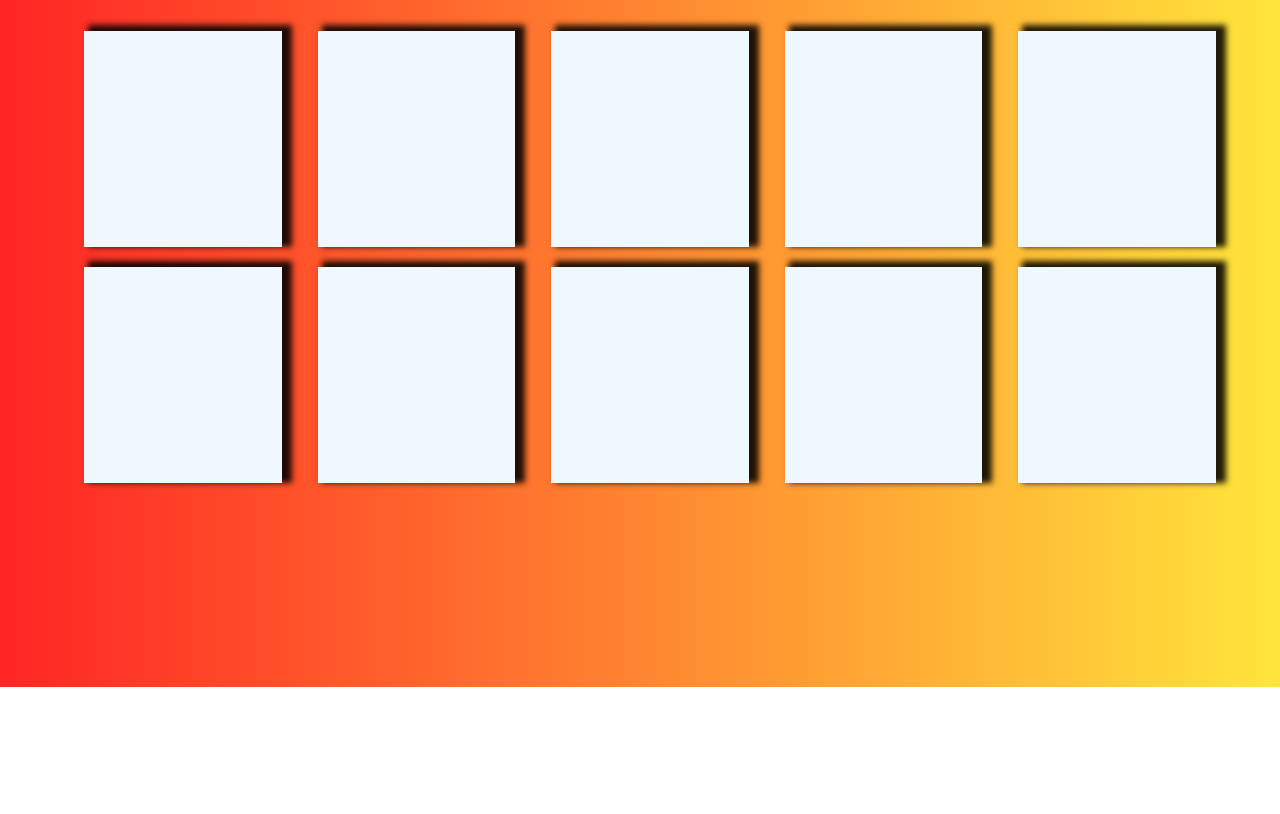
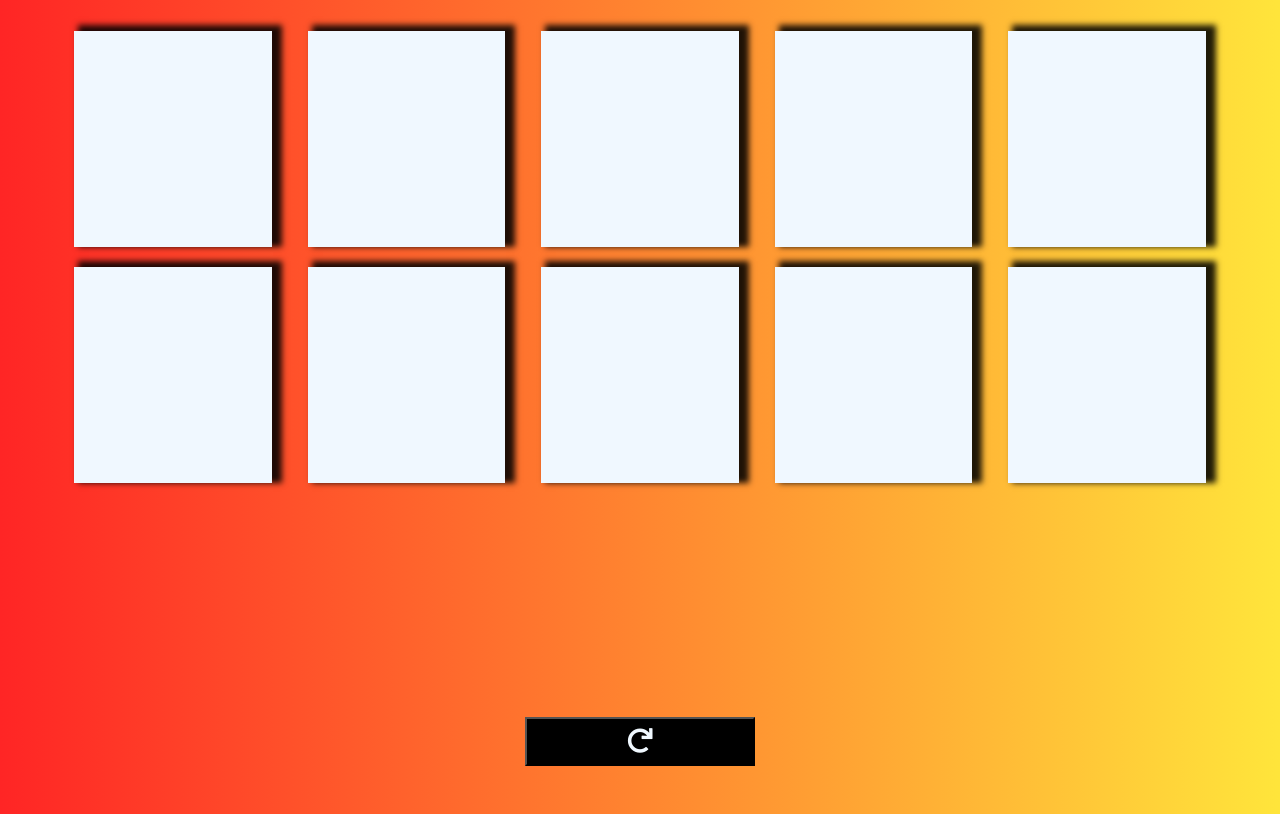
Before and after one commit to Benson-D/memory-game-app, a plain HTML site: page index.html in a window 1280 px wide. Shown: the part 113-927 px from the top of the page. Before the commit the page ends 800 px from the top, so only its background shows below. Drawn offline with Linux system fonts and the light colour scheme.

Commit message:
adding a reset button and styled it

```diff
--- a/index.html
+++ b/index.html
@@ -9,12 +9,20 @@
       sizes="32x32"
       href="/img/favicon-32x32.png"
     />
+    <link
+      rel="stylesheet"
+      href="https://cdnjs.cloudflare.com/ajax/libs/font-awesome/5.15.4/css/all.min.css"
+      integrity="sha512-1ycn6IcaQQ40/MKBW2W4Rhis/DbILU74C1vSrLJxCq57o941Ym01SwNsOMqvEBFlcgUa6xLiPY/NS5R+E6ztJQ=="
+      crossorigin="anonymous"
+      referrerpolicy="no-referrer"
+    />
     <link rel="stylesheet" href="memory-game.css" />
   </head>
   <body>
     <h1 class="headline">Memory Game!</h1>
 
-    <div id="game"></div>
+    <section id="game"></section>
+    <button class="game__btn"><i class="fas fa-redo"></i></button>
 
     <script src="memory-game.js"></script>
   </body>
--- a/memory-game.css
+++ b/memory-game.css
@@ -6,6 +6,8 @@
 
 body {
   background: linear-gradient(to left, #ffe53b, #ff2525);
+  display: flex;
+  flex-direction: column;
 }
 
 .headline {
@@ -24,12 +26,21 @@ body {
   grid-template-rows: repeat(3, minmax(150px, min-content));
   justify-content: center;
   grid-gap: 8px;
-  box-shadow: none;
 }
 
 div {
   box-shadow: 7px -3px 6px 3px rgba(0, 0, 0, 0.88);
   margin: 2px 10px;
+}
+
+.game__btn {
+  background-color: #000000;
+  color: aliceblue;
+  cursor: pointer;
+  font-size: 25px;
+  margin: 3rem auto;
+  padding: 8px 0;
+  width: 18%;
 }
 
 @media only screen and (min-width: 43em) {
```
